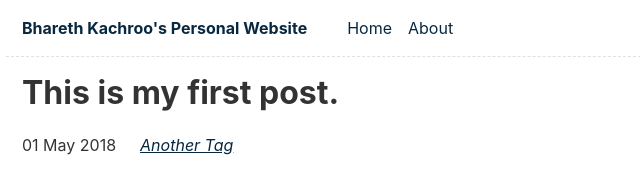
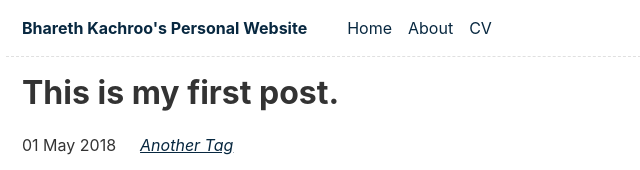
Before and after one commit to bkachroo/website, an Eleventy site: page content/blog/firstpost.md in a window 1280 px wide. Shown: the top 170 px of the page, 314-954 px from the left. Built offline with nearby package versions, Linux system fonts and the light colour scheme; Eleventy itself is replaced by a stand-in of ours; some packages are replaced by stand-ins of ours; files that its build step writes are made by us from their sources; what @zachleat/heading-anchors, zod-validation-error would draw is missing.

Commit message:
Add CV pdf button

```diff
--- a/_includes/layouts/base.njk
+++ b/_includes/layouts/base.njk
@@ -49,6 +49,7 @@
 				{%- for entry in collections.all | eleventyNavigation %}
 					<li class="nav-item"><a href="{{ entry.url }}"{% if entry.url == page.url %} aria-current="page"{% endif %}>{{ entry.title }}</a></li>
 				{%- endfor %}
+					<li class="nav-item"><a href="/resource/cv.pdf">CV</a></li>
 				</ul>
 			</nav>
 		</header>
```
Also changed, not shown: 1 other file.
